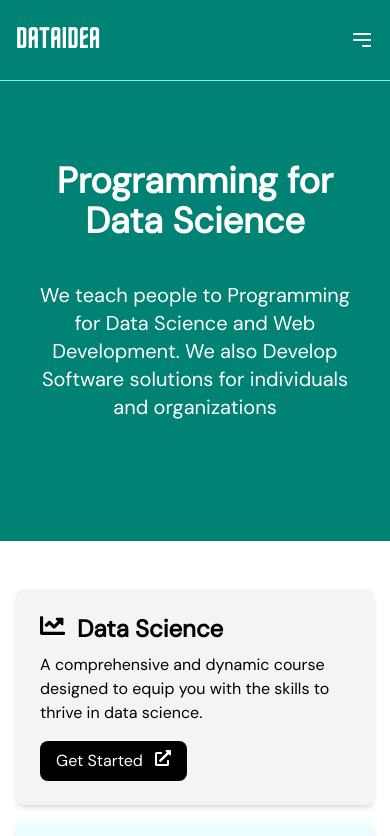
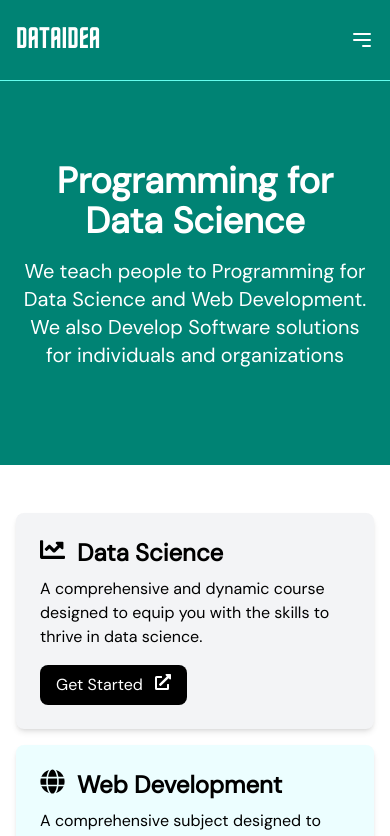
Before and after one commit to dataideaorg/dataideaorg-frontend, a React (Vite) app: page / in a window 390 px wide. Shown: the top 836 px of the page. Built offline with nearby package versions, Linux system fonts and the light colour scheme.

Commit message:
fix: corrected padding of hero

```diff
--- a/src/pages/Home.tsx
+++ b/src/pages/Home.tsx
@@ -15,7 +15,7 @@ const Home: React.FC = () => {
             <h1 className="text-4xl font-extrabold text-white sm:text-5xl md:text-6xl">
               Programming for Data Science
             </h1>
-            <p className="my-4 text-xl text-white md:w-3/4 md:m-auto p-6">
+            <p className="my-4 text-xl text-white md:w-3/4 md:m-auto md:p-6">
               We teach people to Programming for Data Science and Web
               Development. We also Develop Software solutions for individuals
               and organizations
```
